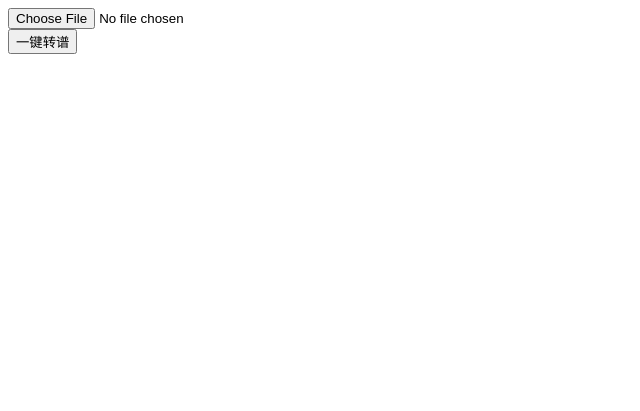
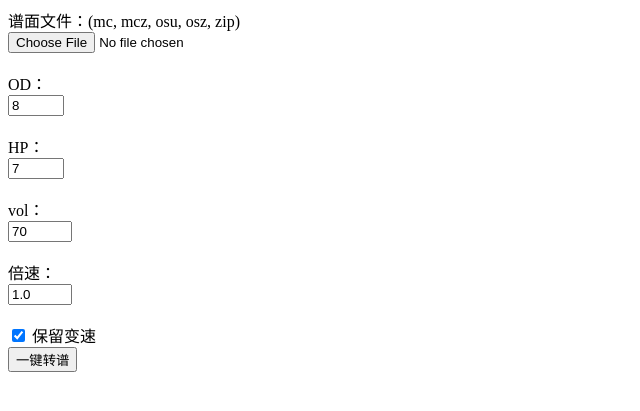
Before and after one commit to Keytoyze/Malody2Osu, a Django app: page /map/ in a window 1280 px wide. Shown: the top 411 px of the page, without its empty margins (0-640 px from the left). Run offline with Django 3.2, Linux system fonts and the light colour scheme; some libraries are stand-ins or nearby versions.

Commit message:
[UPDATE] frontend

```diff
--- a/app/converter/mcz_osz.py
+++ b/app/converter/mcz_osz.py
@@ -43,7 +43,7 @@ def convert(d, od=8, hp=7, vol=70, keep_sv=True, speed=1.0):
                     pass
                 finally:
                     os.remove(file)
-            elif suffix == 'ogg':
+            elif suffix == 'ogg' or (suffix == 'mp3' and speed != 1):
                 os.system('ffmpeg -i "{}" -filter:a "atempo={}" -vn -f mp3 "{}"'
                           .format(file, speed, name + ".mp3"))
                 os.remove(file)
--- a/app/views.py
+++ b/app/views.py
@@ -9,7 +9,8 @@ from app.models import ConvModel
 # Create your views here.
 
 # api/upload: post
-# (map: file) -> {
+# {"map":file, "od"(0-10), "hp"(0-10), "sv"(on/none), "vol"(0-100), "speed"(0.5-2.0)}
+# -> {
 #     code: 1/0,
 #     msg: id/error
 # }
@@ -19,6 +20,7 @@ def convert_map(request):
     conv = ConvModel()
     try:
         obj = request.FILES.get("map")
+        print(request.POST)
         in_suffix = obj.name.split(".")[-1]
         name = obj.name.split(".")[0]
         # get id
--- a/appfront/templates/index.html
+++ b/appfront/templates/index.html
@@ -1,16 +1,47 @@
 <!DOCTYPE html>
 <html lang="cn">
 <head>
- <meta charset="UTF-8">
- <title>界面简单粗暴但功能强大的转谱工具</title>
- <script src="https://cdn.staticfile.org/jquery/1.10.2/jquery.min.js">
- </script>
+    <meta charset="UTF-8">
+    <title>界面简单粗暴但功能强大的转谱工具</title>
+    <script src="https://cdn.staticfile.org/jquery/1.10.2/jquery.min.js">
+    </script>
 </head>
 <body>
 
 <form id="convert_form" enctype="multipart/form-data">
- {% csrf_token %}
- <input type="file" name="map" id="convert_file" accept=".mc, .mcz, .zip"/>
+    {% csrf_token %}
+    <div>
+        <label>
+            谱面文件：(mc, mcz, osu, osz, zip)<br>
+            <input type="file" name="map" id="convert_file"
+                   accept=".mc, .mcz, .zip, .osu, .osz"/><br><br>
+        </label>
+        <label>
+            OD：<br>
+            <input type="number" name="od" max="10" min="0" value="8"/>
+            <br><br>
+        </label>
+        <label>
+            HP：<br>
+            <input type="number" name="hp" max="10" min="0" value="7"/>
+            <br><br>
+        </label>
+        <label>
+            vol：<br>
+            <input type="number" name="vol" max="100" min="0" value="70"/>
+            <br><br>
+        </label>
+        <label>
+            倍速：<br>
+            <input type="number" name="vol" max="2" min="0.5" value="1.0"/>
+            <br><br>
+        </label>
+        <label>
+            <input type="checkbox" name="sv" checked="checked"/>
+            保留变速<br>
+        </label>
+    </div>
+
 </form>
 <button id="convert_button">一键转谱</button>
 <script>
@@ -47,7 +78,7 @@
 
   function download() {
     var voiceUrl = "/api/download?id=" + id;
-    var iframe  = document.createElement("iframe");
+    var iframe = document.createElement("iframe");
     document.body.appendChild(iframe);
     iframe.src = voiceUrl;
     iframe.style.display = "none";
```
